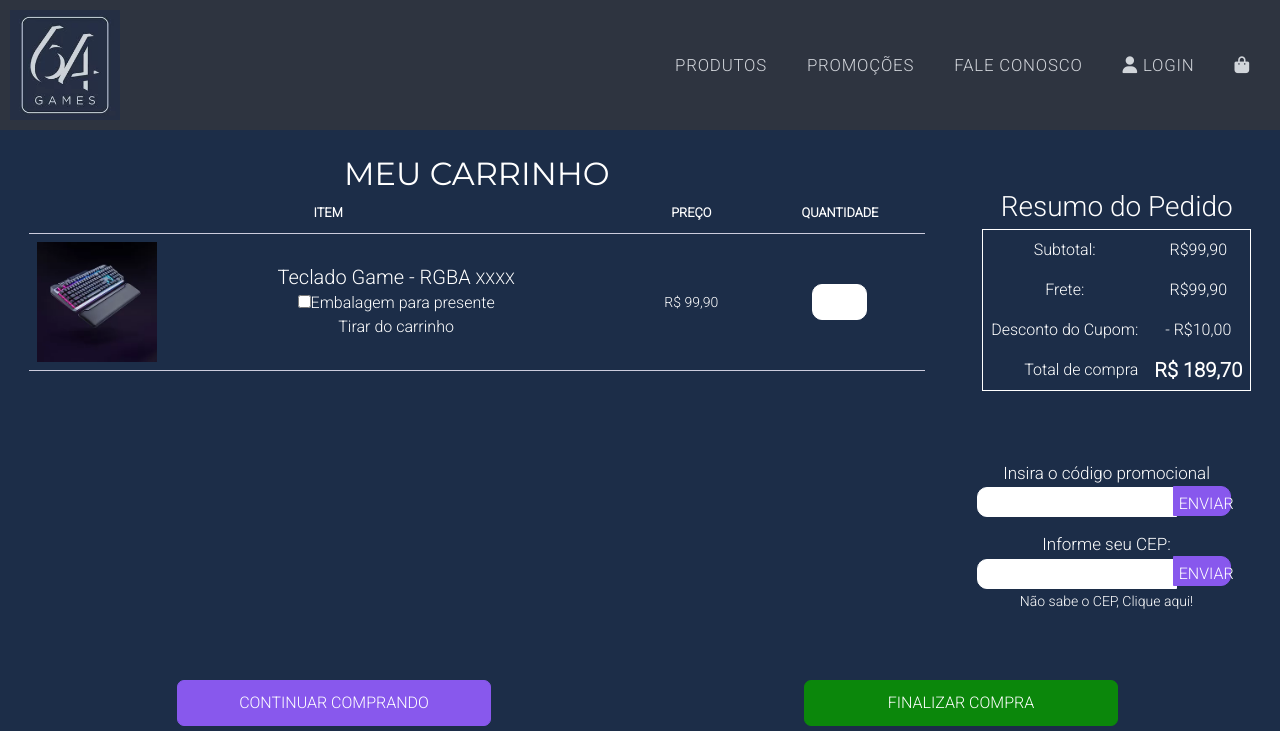
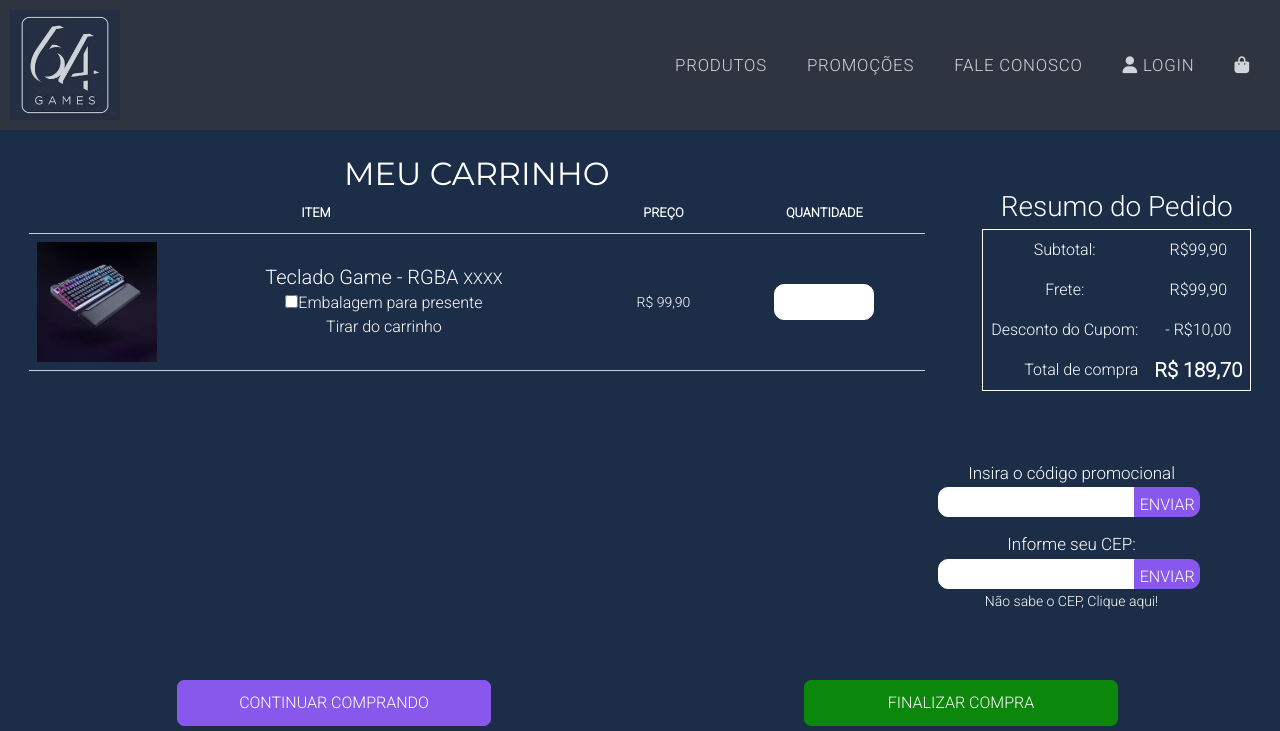
Before and after one commit to Projeto-Integrador-D-House/Loja-Virtual, a React (Vite) app: page /carrinho in a window 1280 px wide. Shown: the top 731 px of the page. Built offline with nearby package versions, Linux system fonts and the light colour scheme.

Commit message:
ajuste css carrinho

```diff
--- a/front-end/src/pages/Carrinho.jsx
+++ b/front-end/src/pages/Carrinho.jsx
@@ -47,7 +47,7 @@ const Carrinho = () => {
                         <div className="preco">R$ 99,90</div>
                     </td>
                     <td className="small">
-                        <input className="quantidade" type="number" value="1" size="2" maxlength="2" min="1" max="10" step="1"/>
+                        <input className="quantidade" type="number"  size="2" maxlength="2" min="1" max="10" step="1"/>
                     </td>
                 </tbody>
             </table>
--- a/public/style/carrinho.css
+++ b/public/style/carrinho.css
@@ -92,8 +92,9 @@ tr.footer{
 }
 
 td .quantidade {
-    color: #000;
+    color: #000!important;
     padding: 5px;
+    width: 100px;
     text-align: center;
     border-radius: 10px;
     border: 1px solid var(--clr-white);
@@ -131,7 +132,7 @@ table#pedidos{
 section#incluso-pedido{
   margin-top: 55px;
   float: right;
-  margin-right: 40px;
+  margin-right: 75px;
   margin-bottom: 60px;
 }
 
@@ -151,7 +152,7 @@ div#cupom-desconto, div#calcular-frete{
     width: 200px;
     height: 30px;
     padding: 5px;
-    color: var(--clr-dark-blue);
+    color: var(--clr-dark-blue)!important;
     border-radius: 10px 0px 0px 10px;
     outline:none;
     margin-right: 0px;
@@ -160,17 +161,17 @@ div#cupom-desconto, div#calcular-frete{
 
 #cupom-desconto .btn-geral, #calcular-frete .btn-geral{
     position: relative;
-    width: 22%;
+    width: 25%;
     height: 30px;
     padding: 5px;
     margin-left: 0px;
     border-radius: 0px 10px 10px 0px;
     right: 4.5px;
-    top:1px
+    top:2px
 }
 
 #calcular-frete .btn-geral{
-    top:0px;
+    top:3px;
 }
 
 #calcular-frete small{
```
